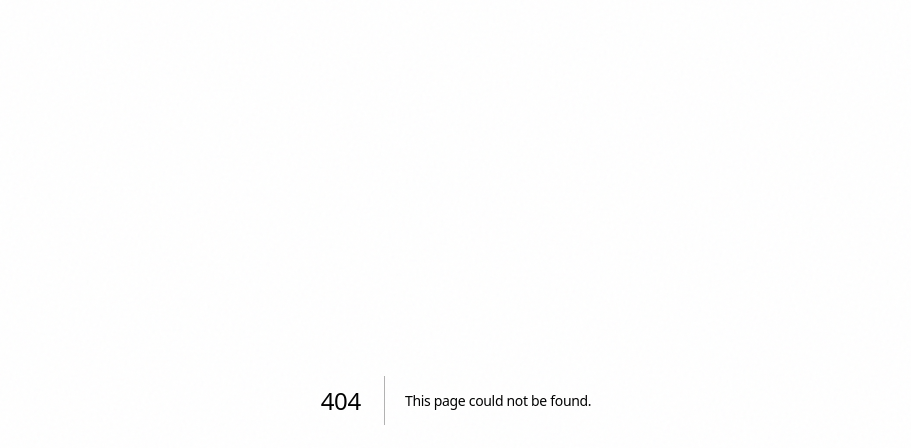
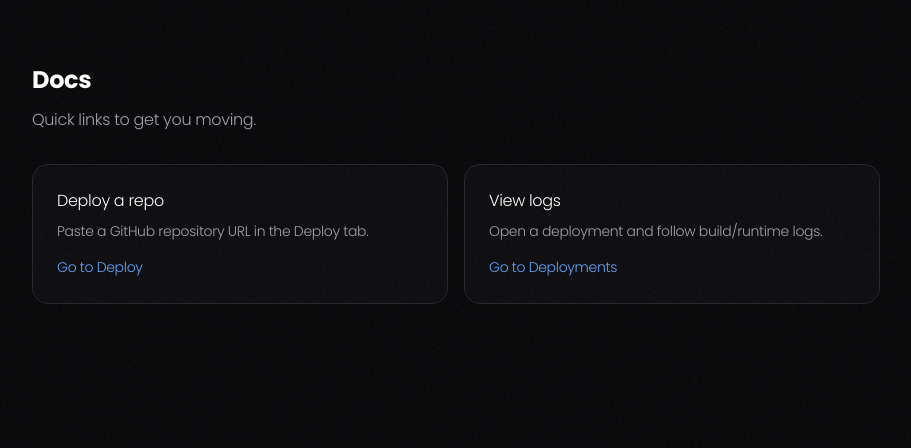
Before and after one commit to mohithingorani/Platform-as-a-Service, a Next.js app in the folder frontend/: page /docs in a window 1280 px wide. Before the commit this address had no page. Shown: the top 448 px of the page, without its empty margins (184-1095 px from the left). Built offline with nearby package versions, Linux system fonts and the light colour scheme.

Commit message:
docs page

```diff
--- /dev/null
+++ b/frontend/src/app/docs/page.tsx
@@ -0,0 +1,42 @@
+import Link from "next/link";
+
+export default function DocsPage() {
+  return (
+    <div className="min-h-screen bg-zinc-950">
+      <div className="max-w-4xl mx-auto px-4 md:px-6 py-16">
+        <div className="text-white text-2xl font-semibold">Docs</div>
+        <div className="text-zinc-400 mt-3">
+          Quick links to get you moving.
+        </div>
+
+        <div className="mt-8 grid grid-cols-1 md:grid-cols-2 gap-4">
+          <div className="rounded-2xl border border-zinc-800 bg-zinc-900/40 p-6">
+            <div className="text-white font-medium">Deploy a repo</div>
+            <div className="text-sm text-zinc-400 mt-2">
+              Paste a GitHub repository URL in the Deploy tab.
+            </div>
+            <Link
+              href="/home?tab=deploy"
+              className="inline-flex mt-4 text-sm text-blue-400 hover:text-blue-300"
+            >
+              Go to Deploy
+            </Link>
+          </div>
+
+          <div className="rounded-2xl border border-zinc-800 bg-zinc-900/40 p-6">
+            <div className="text-white font-medium">View logs</div>
+            <div className="text-sm text-zinc-400 mt-2">
+              Open a deployment and follow build/runtime logs.
+            </div>
+            <Link
+              href="/home?tab=deployments"
+              className="inline-flex mt-4 text-sm text-blue-400 hover:text-blue-300"
+            >
+              Go to Deployments
+            </Link>
+          </div>
+        </div>
+      </div>
+    </div>
+  );
+}
```
